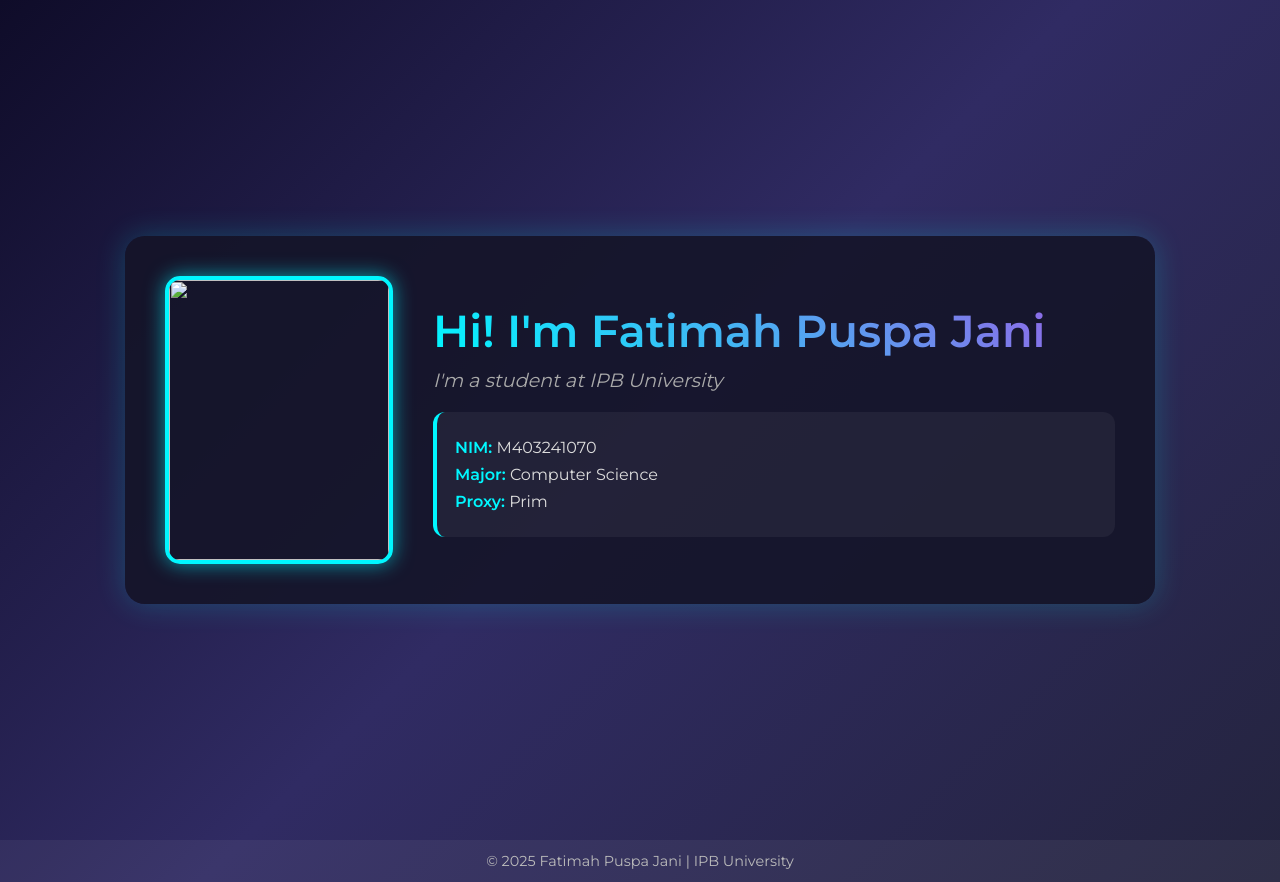
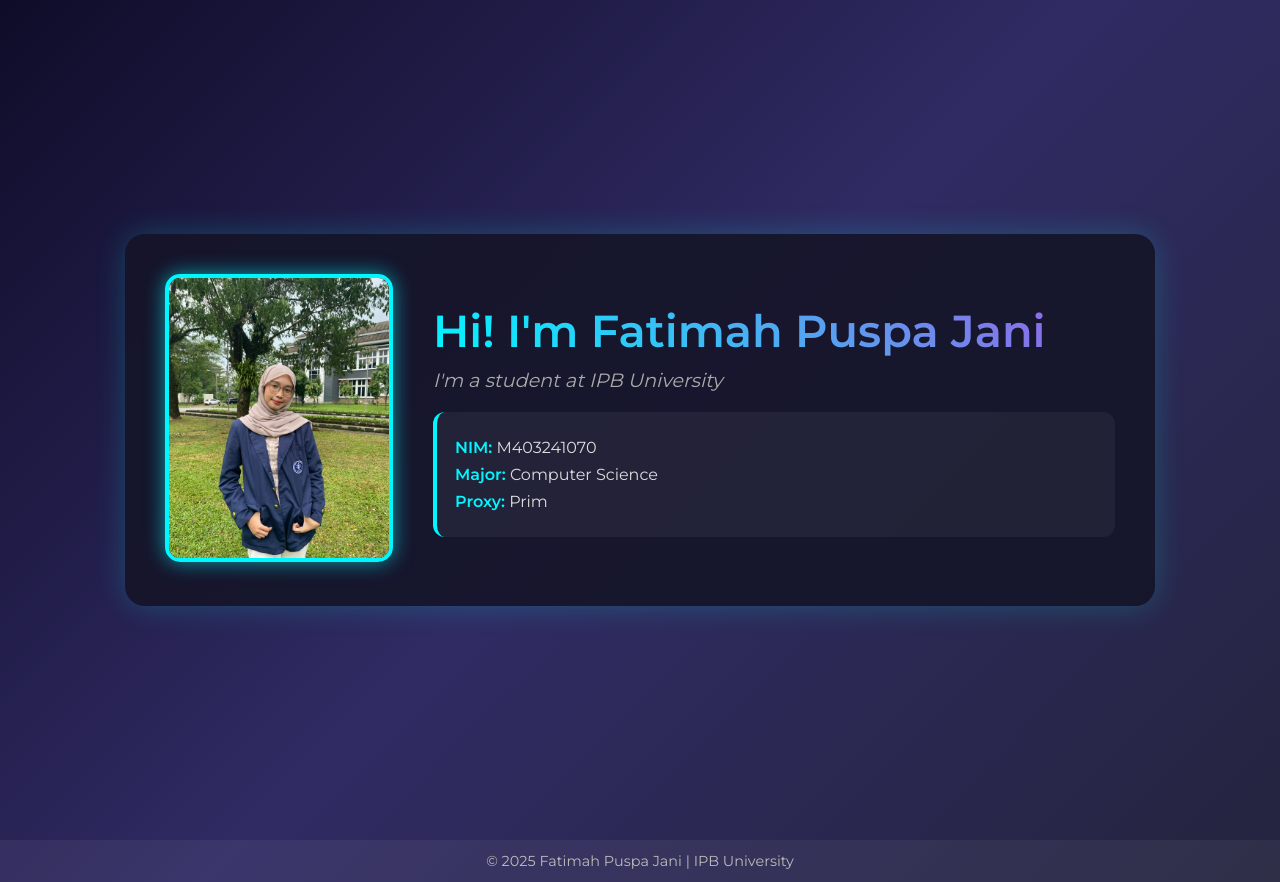
Before and after one commit to fatimahpuspaj/Prim_M0403241070_Fatimah-Puspa-Jani, a plain HTML site: page index.html in a window 1280 px wide. Drawn offline with Linux system fonts and the light colour scheme.

Commit message:
Update and rename index.html.html to index.html

```diff
--- a/index.html.html
+++ b/index.html
@@ -116,7 +116,7 @@
   <div class="container">
     <div class="card">
       <div class="foto">
-        <img src="gambar/foto almet.jpg.jpg" alt="">
+        <img src="https://github.com/fatimahpuspaj/Prim_M0403241070_Fatimah-Puspa-Jani/blob/main/foto%20almet.jpg.jpg" alt="">
       </div>
       <div class="text">
         <h1>Hi! I'm Fatimah Puspa Jani</h1>
```
